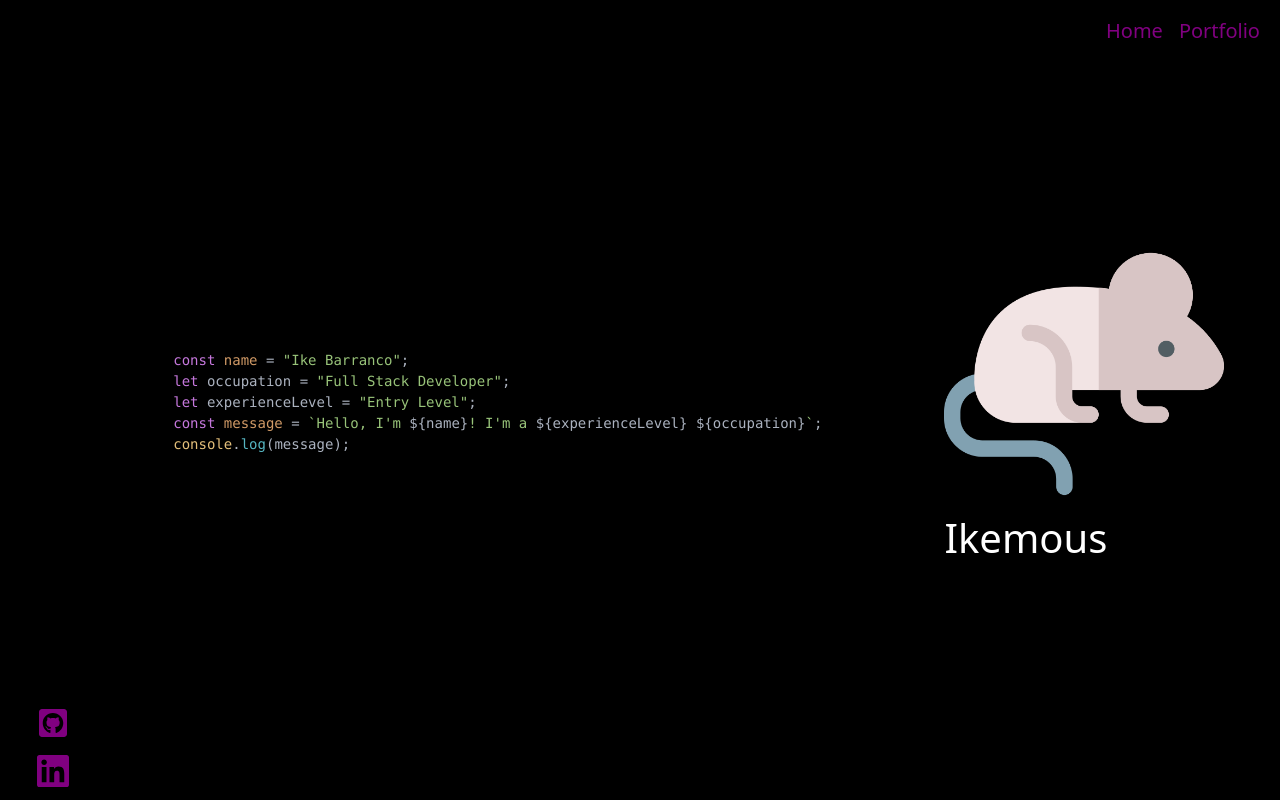
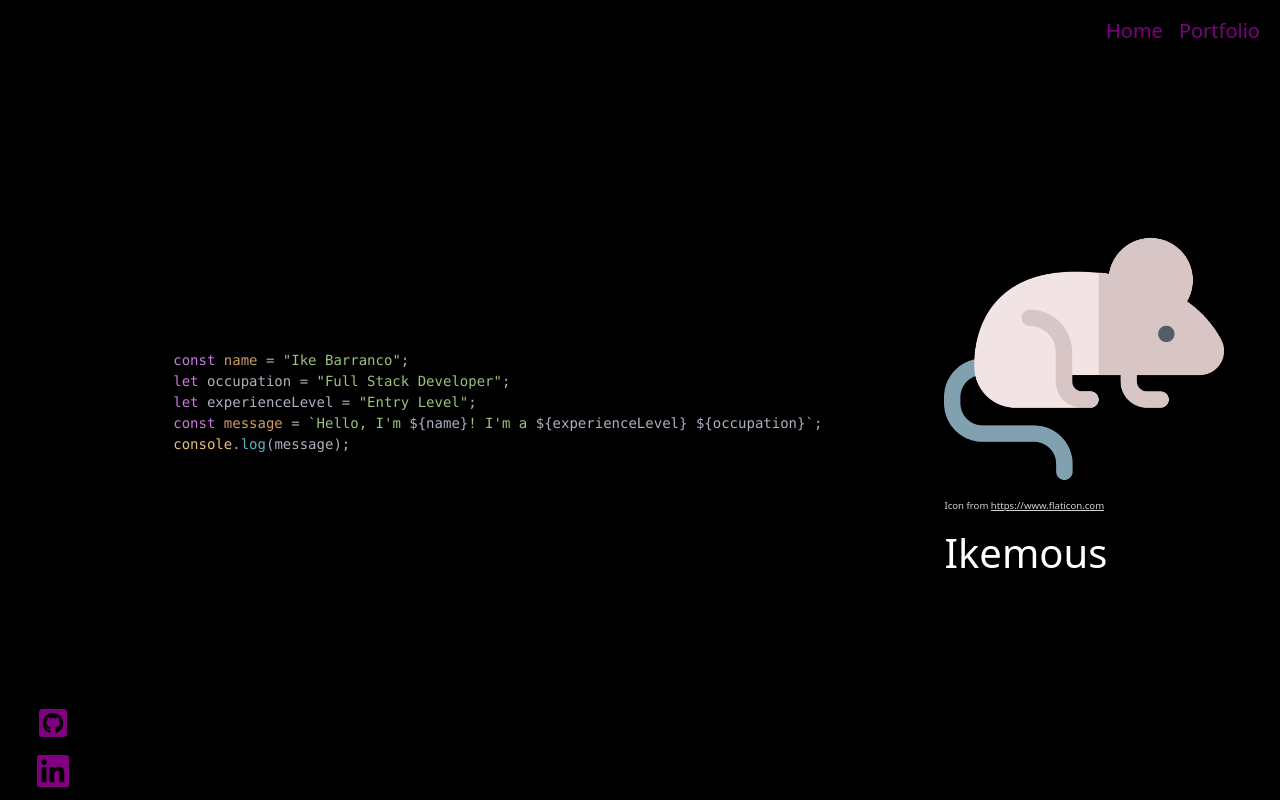
Before and after one commit to ikemous/portfolio-v2, a React (Create React App) app in the folder client/: page / in a window 1280 px wide. Built offline with nearby package versions, Linux system fonts and the light colour scheme.

Commit message:
added flaticon attirbute credit

```diff
--- a/client/src/Pages/Home.js
+++ b/client/src/Pages/Home.js
@@ -26,7 +26,8 @@ export default function Home() {
                 </Col>
                 <Col xs={{span: 12, order: 1}} lg={{span: 4, order: 2}} className="d-flex justify-content-center">
                     <div>
-                        <Image src="./Images/050-mouse.png" alt="mouse icon" fluid style={{maxHeight: "35vh", maxWidth: "70vw"}}/>
+                        <Image src="./Images/050-mouse.png" alt="mouse icon from https://www.flaticon.com" fluid style={{maxHeight: "35vh", maxWidth: "70vw"}}/>
+                        <p style={{color: "lightgray", fontSize: ".6rem"}}>Icon from <a style={{color: "lightgray"}} href="https://www.flaticon.com">https://www.flaticon.com</a></p>
                         <h1 className="text-right" style={{color: "white"}}>Ikemous</h1>
                     </div>
                 </Col>
```
